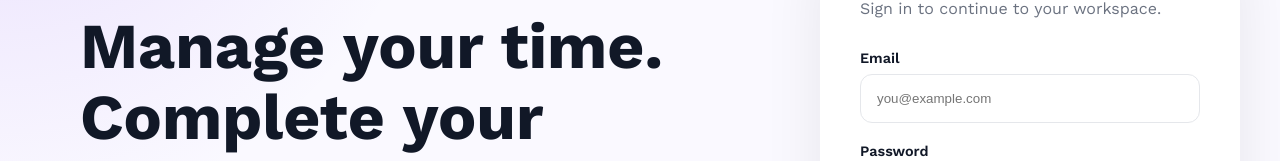
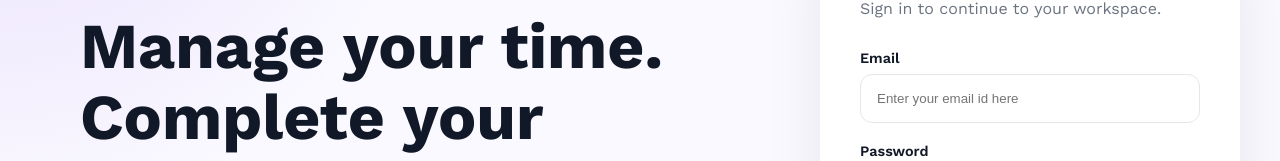
Before and after one commit to HemantSharma13/Ticker, a React (Vite) app in the folder client/: page /login in a window 1280 px wide. Shown: the part 222-383 px from the top of the page. Built offline with nearby package versions, Linux system fonts and the light colour scheme; a web font is replaced by a local one.

Commit message:
Adds input receiving check on signIn page

```diff
--- a/client/src/pages/LoginPage.jsx
+++ b/client/src/pages/LoginPage.jsx
@@ -2,6 +2,12 @@ import styles from "./LoginPage.module.css";
 import { Link } from "react-router";
 
 function LoginPage() {
+  function LoginHandler(e) {
+    e.preventDefault();
+    const formData = new FormData(e.target);
+    const data = Object.fromEntries(formData);
+    console.log(data);
+  }
   return (
     <main className={styles.page}>
       <section className={styles.left}>
@@ -39,15 +45,19 @@ function LoginPage() {
 
           <p>Sign in to continue to your workspace.</p>
 
-          <form className={styles.form}>
+          <form className={styles.form} onSubmit={LoginHandler}>
             <div className={styles.inputGroup}>
               <label>Email</label>
-              <input type="email" placeholder="you@example.com" />
+              <input
+                type="email"
+                name="email"
+                placeholder="Enter your email id here"
+              />
             </div>
 
             <div className={styles.inputGroup}>
               <label>Password</label>
-              <input type="password" placeholder="••••••••" />
+              <input type="password" name="password" placeholder="••••••••" />
             </div>
 
             <div className={styles.options}>
```
